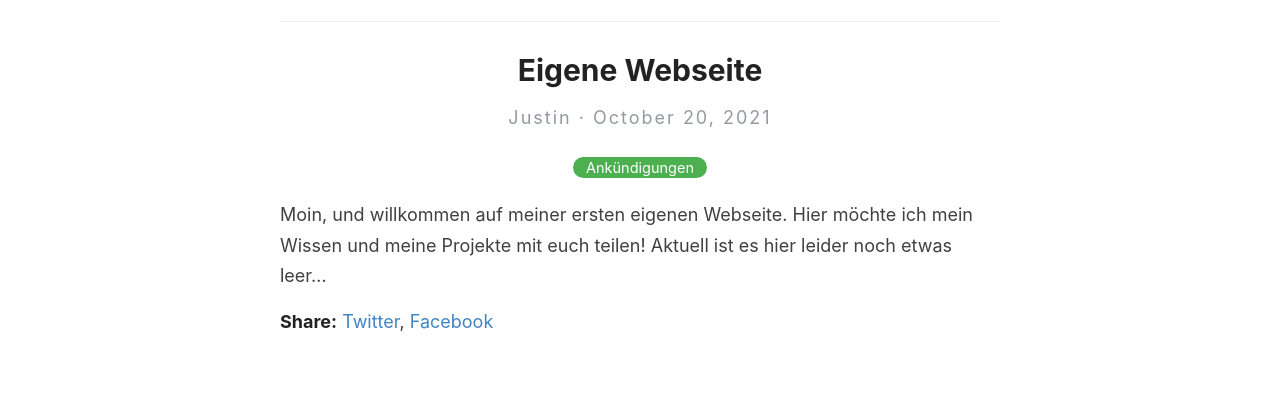
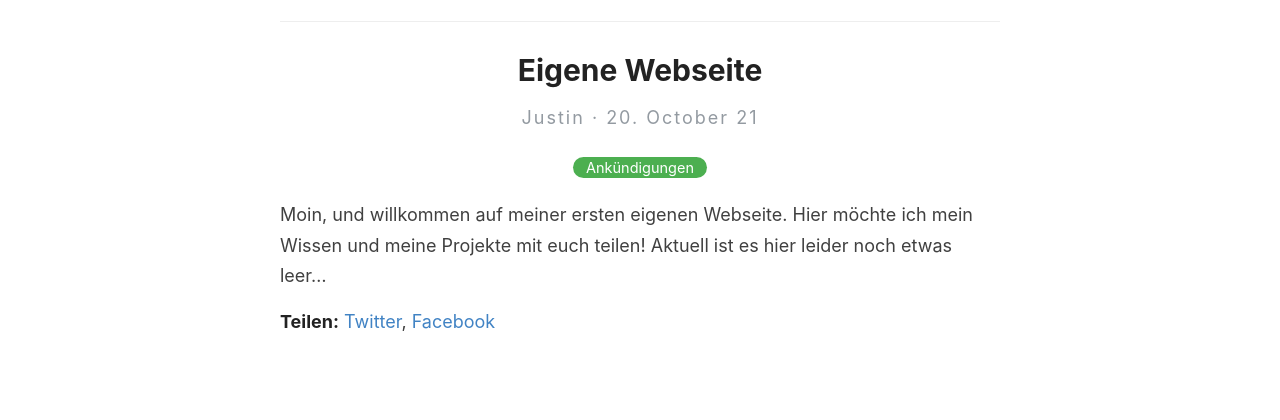
Before and after one commit to LogischesAlpaka/logischesalpaka.github.io, a Jekyll site: the page built from _posts/2021-10-20-Erste-eigene-Webseite-001.md, in a window 1280 px wide. Shown: the part 142-562 px from the top of the page. Built offline with Jekyll 4.4.1, drawn with Linux system fonts in a browser that asks for light colours.

Commit message:
Some changes

```diff
--- a/_layouts/post.html
+++ b/_layouts/post.html
@@ -6,7 +6,7 @@ layout: default
   <h1>{{ page.title }}</h1>
 
   <div>
-    <p class="author_title">{{site.author}}  ·  {{ page.date | date: "%B %e, %Y" }}</p>
+    <p class="author_title">{{site.author}}  ·  {{ page.date | date: "%d. %B %y" }}</p>
     {% if page.last_modified_at %}
     <p class="author_title" datetime="{{ page.last_modified_at | date_to_xmlschema }}">(Updated: {{ page.last_modified_at | date: "%b %-d, %Y" }})</p>
     {% endif %}
@@ -28,7 +28,7 @@ layout: default
   </div>
 
   <div>
-    <p><span class="share-box">Share:</span> <a href="http://twitter.com/share?text={{ page.title }}&url={{site.url}}{{page.url}}" target="_blank">Twitter</a>, <a href="https://www.facebook.com/sharer.php?u={{site.url}}{{page.url}}" target="_blank">Facebook</a></p>
+    <p><span class="share-box">Teilen:</span> <a href="http://twitter.com/share?text={{ page.title }}&url={{site.url}}{{page.url}}" target="_blank">Twitter</a>, <a href="https://www.facebook.com/sharer.php?u={{site.url}}{{page.url}}" target="_blank">Facebook</a></p>
   </div>
 
   <!--<div class="date">
--- a/index.html
+++ b/index.html
@@ -9,7 +9,7 @@ layout: default
         <h1>{{ post.title }}</h1>
 
         <div>
-          <p class="post_date">{{ post.date | date: "%B %e, %Y" }}</p>
+          <p class="post_date">{{ post.date | date: "%d.%m.%y" }}</p>
         </div>
       </a>
       <div class="entry">
```
Also changed, not shown: _includes/analytics_head.html (+0 -7 lines).
